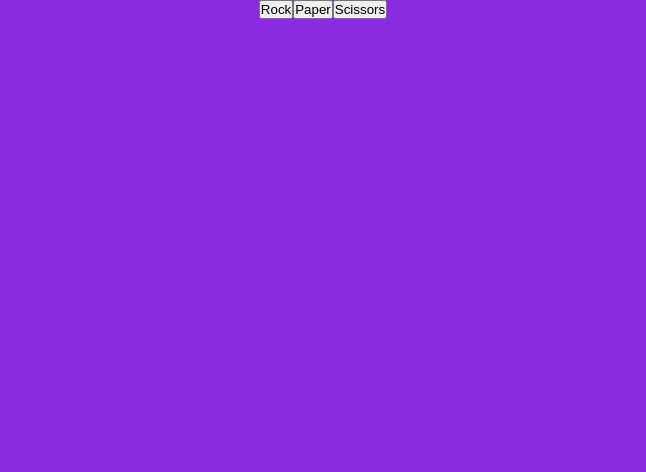
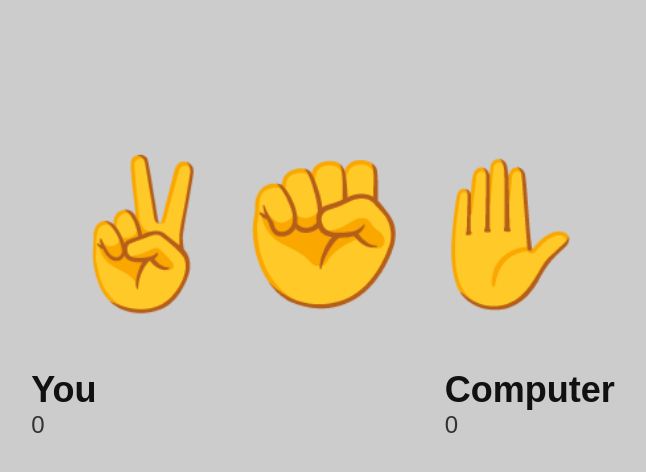
Before and after one commit to deven9229/odin-rock-paper-scissors, a plain HTML site: page index.html in a window 1280 px wide. Shown: the whole page, without its empty margins (317-963 px from the left). Drawn offline with Linux system fonts and the light colour scheme.

Commit message:
finished with css

```diff
--- a/index.html
+++ b/index.html
@@ -8,11 +8,24 @@
   <title>rock paper scissors</title>
 </head>
 <body>
-<div class="container">
-  <button id="rock-btn">Rock</button>
-  <button id="paper-btn">Paper</button>
-  <button id="sicssors-btn">Scissors</button>
-</div>
+
+  <div class="selections">
+    <button class="selection">✌</button>
+    <button class="selection">✊</button>
+    <button class="selection">✋</button>
+  </div>
+
+  <div class="results">
+    <div>
+      <h1>You</h1>
+      <span class="result-score">0</span>
+    </div>
+    <div>
+      <h1>Computer</h1>
+      <span class="result-score">0</span>
+    </div>
+  </div>
+
 </body>
 <script src="main.js"></script>
 </html>
--- a/main.js
+++ b/main.js
@@ -1,3 +1,7 @@
+const rockBtn = document.querySelector('rock-btn');
+const paperBtn = document.querySelector('paper-btn');
+const scissorsBtn = document.querySelector('scissors-btn');
+
 // Scores
 let computerScore = 0;
 let playerScore = 0;
--- a/style.css
+++ b/style.css
@@ -5,11 +5,41 @@
 }
 
 body {
-  background-color: blueviolet;
+  background-color: #ccc;
   font-family: Arial, Helvetica, sans-serif;
 }
 
-.container {
+
+.selections {
   display: flex;
   justify-content: center;
+  margin-top: 150px;
 }
+
+.selection {
+  background: none;
+  border: none;
+  outline: none;
+  cursor: pointer;
+  font-size: 9rem;
+  transition: 100ms;
+}
+
+.selection:hover {
+  transform: scale(1.2);
+}
+
+.results {
+  display: flex;
+  justify-content: space-evenly;
+  margin-top: 50px;
+}
+
+.results h1 {
+  font-size: 36px;
+  color: #111;
+}
+.result-score {
+  font-size: 1.5rem;
+  color: #333;
+}
```
